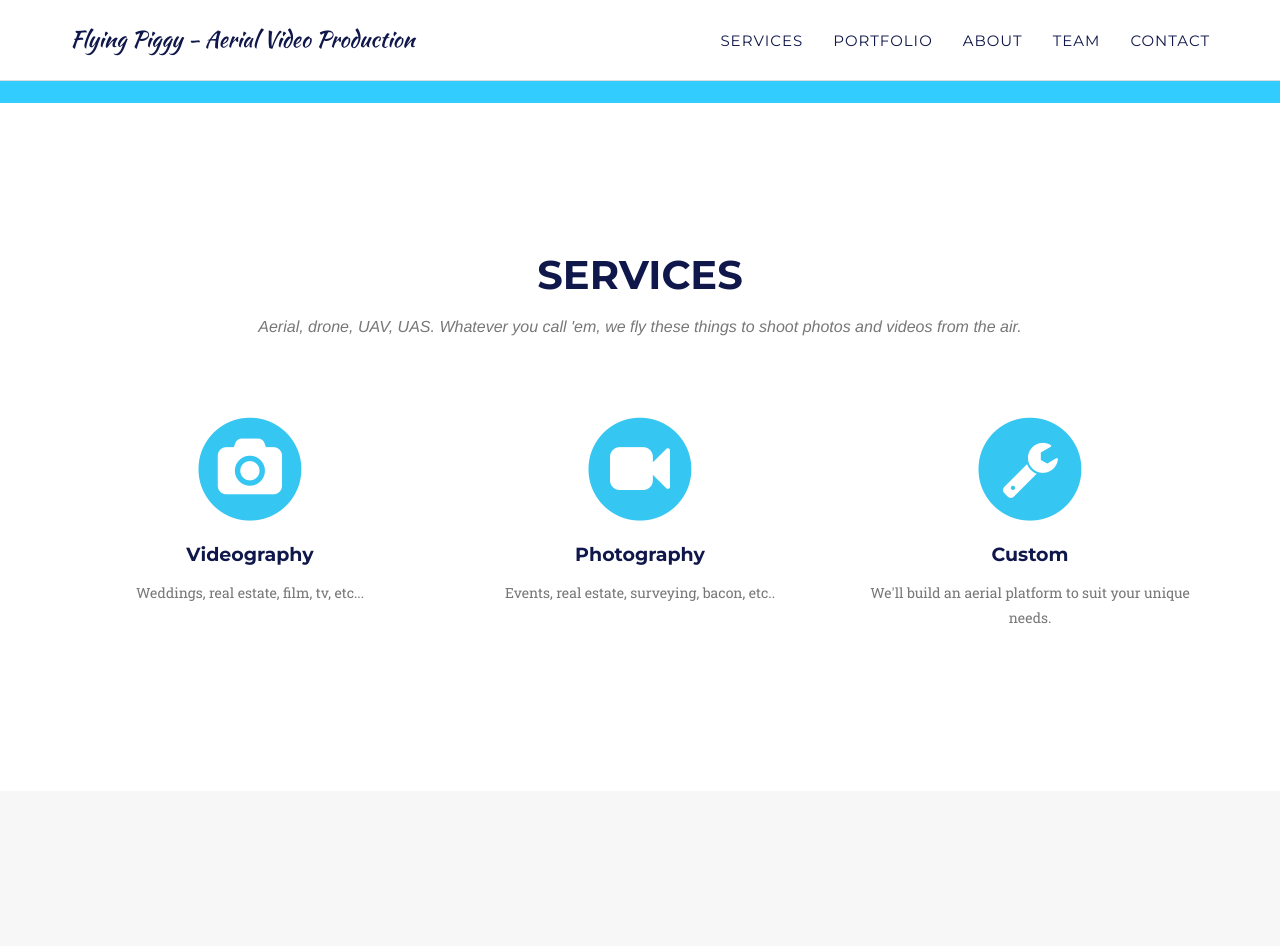
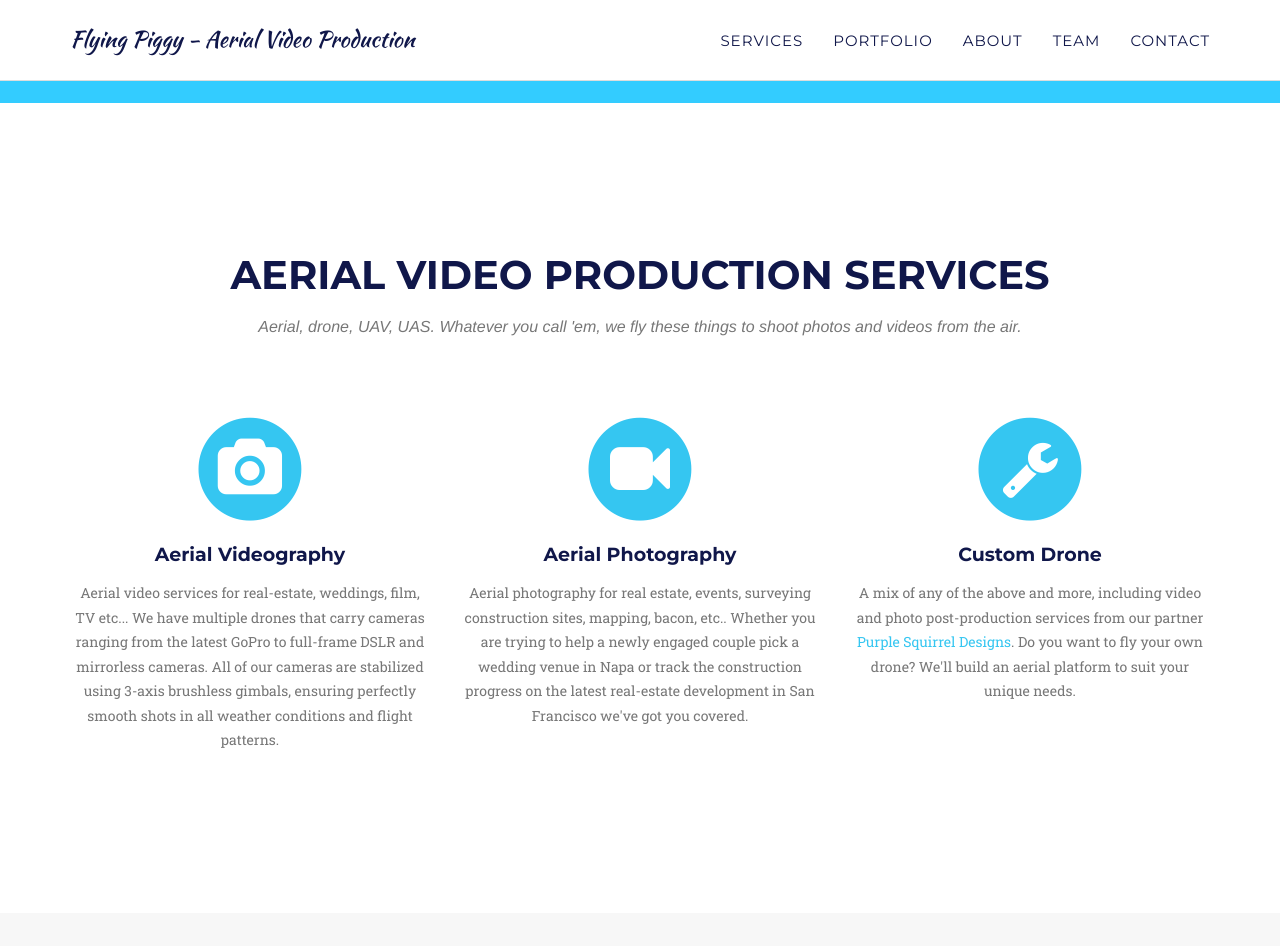
Before and after one commit to dronepiggy/dronepiggy.github.io, a Jekyll site: the page built from index.html, in a window 1280 px wide and 1400 px high, scrolled down 655 px. Shown: the top 946 px of the window. Built offline with Jekyll 4.4.1, drawn with Linux system fonts in a browser that asks for light colours; some web fonts are replaced.

Commit message:
h1s for link headings, update content

```diff
--- a/_includes/about.html
+++ b/_includes/about.html
@@ -3,7 +3,7 @@
         <div class="container">
             <div class="row">
                 <div class="col-lg-12 text-center">
-                    <h2 class="section-heading">Our Story</h2>
+                    <h1 class="section-heading">Our Story</h1>
                     <h3 class="section-subheading text-muted">A bit of history...</h3>
                 </div>
             </div>
--- a/_includes/contact.html
+++ b/_includes/contact.html
@@ -2,7 +2,7 @@
         <div class="container">
             <div class="row">
                 <div class="col-lg-12 text-center">
-                    <h2 class="section-heading">Contact Us</h2>
+                    <h1 class="section-heading">Contact Us</h1>
                     <h3 class="section-subheading text-muted">Drop us a line for a quote.</h3>
                 </div>
             </div>
--- a/_includes/css/agency.css
+++ b/_includes/css/agency.css
@@ -245,7 +245,7 @@ header .intro-text .intro-heading {
 section {
   padding: 100px 0;
 }
-section h2.section-heading {
+section h1.section-heading {
   margin-top: 0;
   margin-bottom: 15px;
   font-size: 40px;
--- a/_includes/portfolio_grid.html
+++ b/_includes/portfolio_grid.html
@@ -3,7 +3,7 @@
         <div class="container">
             <div class="row">
                 <div class="col-lg-12 text-center">
-                    <h2 class="section-heading">Portfolio</h2>
+                    <h1 class="section-heading">Portfolio</h1>
                     <h3 class="section-subheading text-muted">{{ A smattering of our work. }}.</h3>
                 </div>
             </div>
--- a/_includes/services.html
+++ b/_includes/services.html
@@ -3,7 +3,7 @@
         <div class="container">
             <div class="row">
                 <div class="col-lg-12 text-center">
-                    <h2 class="section-heading">Services</h2>
+                    <h1 class="section-heading">Aerial Video Production Services</h1>
                     <h3 class="section-subheading text-muted">Aerial, drone, UAV, UAS. Whatever you call 'em, we fly these things to shoot photos and videos from the air.</h3>
                 </div>
             </div>
@@ -13,24 +13,24 @@
                         <i class="fa fa-circle fa-stack-2x text-primary"></i>
                         <i class="fa fa-camera fa-stack-1x fa-inverse"></i>
                     </span>
-                    <h4 class="service-heading">Videography</h4>
-                    <p class="text-muted">Weddings, real estate, film, tv, etc...</p>
+                    <h4 class="service-heading">Aerial Videography</h4>
+                    <p class="text-muted">Aerial video services for real-estate, weddings, film, TV etc... We have multiple drones that carry cameras ranging from the latest GoPro to full-frame DSLR and mirrorless cameras. All of our cameras are stabilized using 3-axis brushless gimbals, ensuring perfectly smooth shots in all weather conditions and flight patterns.</p>
                 </div>
                 <div class="col-md-4">
                     <span class="fa-stack fa-4x">
                         <i class="fa fa-circle fa-stack-2x text-primary"></i>
                         <i class="fa fa-video-camera fa-stack-1x fa-inverse"></i>
                     </span>
-                    <h4 class="service-heading">Photography</h4>
-                    <p class="text-muted">Events, real estate, surveying, bacon, etc..</p>
+                    <h4 class="service-heading">Aerial Photography</h4>
+                    <p class="text-muted">Aerial photography for real estate, events, surveying construction sites, mapping, bacon, etc.. Whether you are trying to help a newly engaged couple pick a wedding venue in Napa or track the construction progress on the latest real-estate development in San Francisco we've got you covered.</p>
                 </div>
                 <div class="col-md-4">
                     <span class="fa-stack fa-4x">
                         <i class="fa fa-circle fa-stack-2x text-primary"></i>
                         <i class="fa fa-wrench fa-stack-1x fa-inverse"></i>
                     </span>
-                    <h4 class="service-heading">Custom</h4>
-                    <p class="text-muted">We'll build an aerial platform to suit your unique needs.</p>
+                    <h4 class="service-heading">Custom Drone</h4>
+                    <p class="text-muted">A mix of any of the above and more, including video and photo post-production services from our partner <a href="http://purplesquirreldesigns.com">Purple Squirrel Designs</a>. Do you want to fly your own drone? We'll build an aerial platform to suit your unique needs.</p>
                 </div>
             </div>
         </div>
--- a/_includes/team.html
+++ b/_includes/team.html
@@ -3,7 +3,7 @@
         <div class="container">
             <div class="row">
                 <div class="col-lg-12 text-center">
-                    <h2 class="section-heading">Our Team</h2>
+                    <h1 class="section-heading">Our Team</h1>
                     <h3 class="section-subheading text-muted">Tinkerers, designers, engineers.</h3>
                 </div>
             </div>
```
